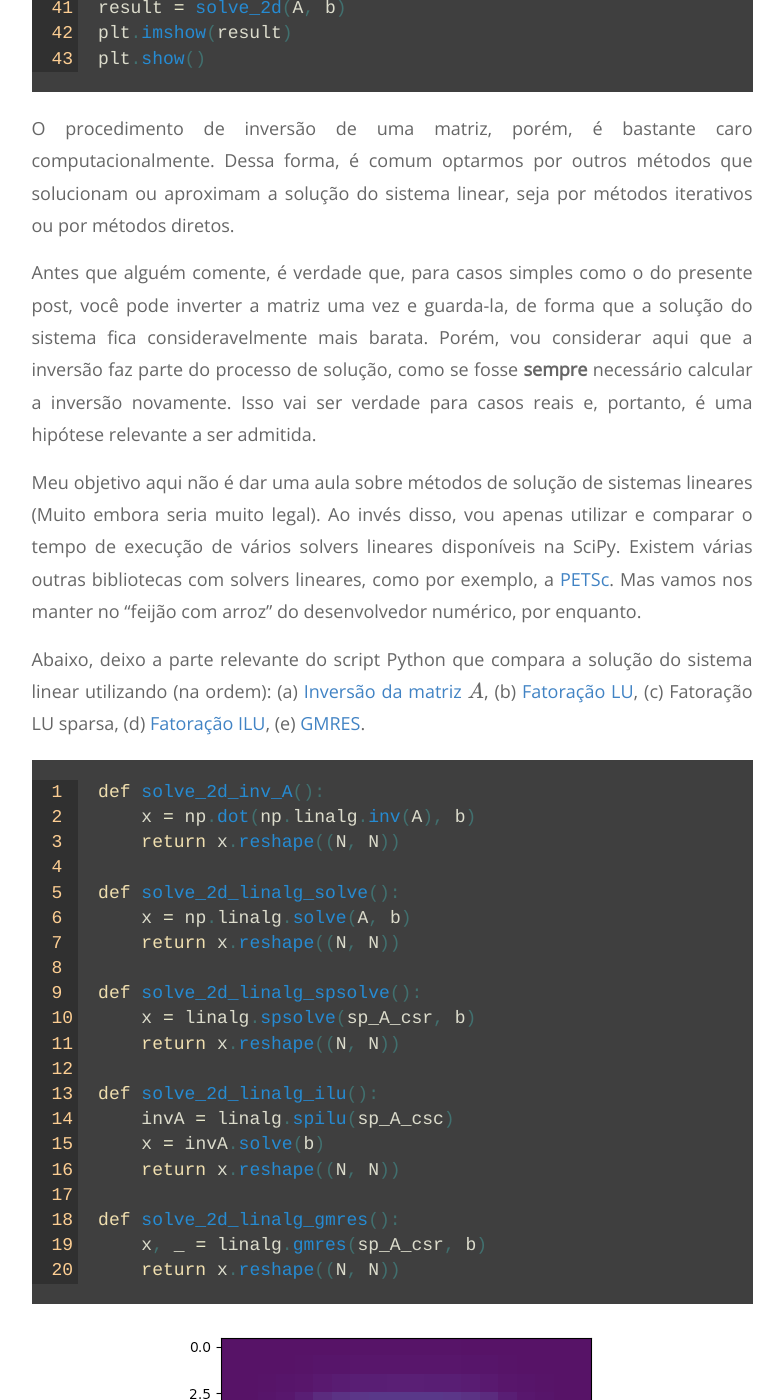
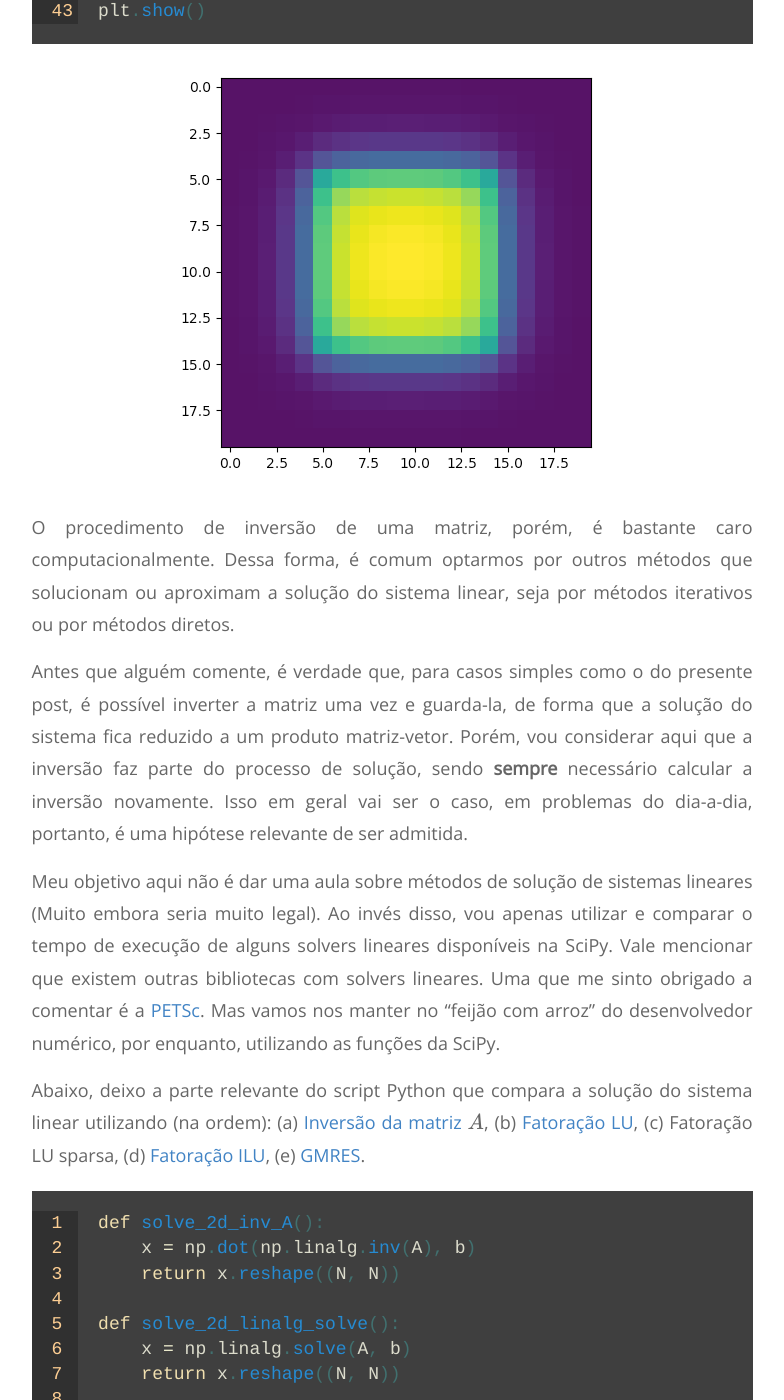
Before and after one commit to tarcisiofischer/tarcisiofischer.github.io, a Jekyll site: the page built from _posts/2020-02-24-resolvendo-a-equacao-da-difusao-em-python-parte-3.md, in a window 1280 px wide and 1400 px high, scrolled down 2288 px. Shown: the whole window, without its empty margins (248-1032 px from the left). Built offline with Jekyll 4.4.1, drawn with Linux system fonts in a browser that asks for light colours; formulas are drawn with MathJax 3; some of the changed text lies outside the part shown.

Commit message:
Minor fixes

```diff
--- a/_posts/2020-02-24-resolvendo-a-equacao-da-difusao-em-python-parte-3.md
+++ b/_posts/2020-02-24-resolvendo-a-equacao-da-difusao-em-python-parte-3.md
@@ -4,15 +4,12 @@
 ---
 
 Chegamos ao terceiro post da série. Até agora, ignorando o termo fonte,
-construímos todos os termos para montar e resolver o sistema linear. Nesse post,
-nos concentraremos em uma das partes que eu mais gosto nesse processo: a solução
-do sistema linear.
+temos todos os termos para montar e resolver o sistema linear. Nesse post,
+nos concentraremos nessa, que é uma das partes que eu mais gosto nesse processo!
+No próximo post da série, finalmente colocaremos todo o processo em um loop para
+resolver a parcela transiente, e faremos a visualização dos resultados.
 
-No próximo post da série, finalmente colocaremos todo o processo em um loop para
-resolver a parcela transiente, e finalmente faremos a visualização dos
-resultados.
-
-Conforme pedidos, vou extender essa série para 5 posts, ao invés de 4. No
+Conforme pedidos, vou extender essa série para 5 posts (Ao invés de 4). No
 quinto, trabalharemos um pouco na integração de Python com C++, ou seja,
 chamaremos uma função implementada em C++ a partir do Python. Aguardem ;)
 
@@ -35,7 +32,7 @@
 $$
 
 Portanto, para resolver o problema, precisamos "simplesmente" inverter a matriz
-$A$ e multiplicar pelo vetor $b$. E de fato, isso funciona, conforme pode ser
+$A$ e multiplicar pelo vetor $b$. De fato, isso funciona, conforme pode ser
 observado no código a seguir:
 
 {% highlight python linenos %}
@@ -84,24 +81,30 @@
 plt.show()
 {% endhighlight %}
 
+{:refdef: style="text-align: center;"}
+![Solução do sistema linear](/images/post3-img1.png)
+{: refdef}
+
 O procedimento de inversão de uma matriz, porém, é bastante caro
 computacionalmente. Dessa forma, é comum optarmos por outros métodos que
 solucionam ou aproximam a solução do sistema linear, seja por métodos iterativos
 ou por métodos diretos.
 
 Antes que alguém comente, é verdade que, para casos
-simples como o do presente post, você pode inverter a matriz uma vez e
-guarda-la, de forma que a solução do sistema fica consideravelmente mais barata.
-Porém, vou considerar aqui que a inversão faz parte do processo de solução,
-como se fosse **sempre** necessário calcular a inversão novamente. Isso vai ser
-verdade para casos reais e, portanto, é uma hipótese relevante a ser admitida.
+simples como o do presente post, é possível inverter a matriz uma vez e
+guarda-la, de forma que a solução do sistema fica reduzido a um produto
+matriz-vetor. Porém, vou considerar aqui que a inversão faz parte do processo de
+solução, sendo **sempre** necessário calcular a inversão novamente. Isso em
+geral vai ser o caso, em problemas do dia-a-dia, portanto, é uma hipótese
+relevante de ser admitida.
 
 Meu objetivo aqui não é dar uma aula sobre métodos de solução de sistemas
 lineares (Muito embora seria muito legal). Ao invés disso, vou apenas
-utilizar e comparar o tempo de execução de vários solvers lineares disponíveis
-na SciPy. Existem várias outras bibliotecas com solvers lineares, como por
-exemplo, a [PETSc](https://www.mcs.anl.gov/petsc/). Mas vamos nos manter no
-"feijão com arroz" do desenvolvedor numérico, por enquanto.
+utilizar e comparar o tempo de execução de alguns solvers lineares disponíveis
+na SciPy. Vale mencionar que existem outras bibliotecas com solvers lineares.
+Uma que me sinto obrigado a comentar é a [PETSc](https://www.mcs.anl.gov/petsc/).
+Mas vamos nos manter no "feijão com arroz" do desenvolvedor numérico, por
+enquanto, utilizando as funções da SciPy.
 
 Abaixo, deixo a parte relevante do script Python que compara a solução do
 sistema linear utilizando (na ordem):
@@ -134,10 +137,6 @@
     return x.reshape((N, N))
 {% endhighlight %}
 
-{:refdef: style="text-align: center;"}
-![Solução do sistema linear](/images/post3-img1.png)
-{: refdef}
-
 Com o detalhe que os métodos esparsos necessitam da matriz $A$ convertida para
 esparsa. Tentei "documentar" isso no código por meio do nome das variáveis.
 Dessa forma, sp_A_csr é a versão esparsa (sp) de $A$ em CSR, e sp_A_csc a
@@ -147,8 +146,9 @@
 
 Para fazer a comparação, estou utilizando o [pandas](https://pandas.pydata.org/).
 Montei uma pequena estrutura de dicionários pra guardar os dados de cada caso.
-Aqui, não vou observar o erro na solução final (O que seria interessante,
-principalmente para os métodos iterativos), e não vou utilizar pré-condicionadores.
+Aqui, não vou observar o erro (imprecisão dos solvers) na solução final, e não
+vou utilizar pré-condicionadores.
+
 A ideia geral é simplesmente executar cada um dos métodos, variando o tamanho
 da matriz com $N=10$ até $N=40$, e guardar o tempo de execução para resolver
 o sistema linear 1000 vezes (Utilizando [timeit](https://docs.python.org/2/library/timeit.html)).
@@ -237,7 +237,7 @@
 # Resultados e conclusão
 
 Foram, então, gerados dois resultados relevantes com a execução do código acima:
-(a) O plot comparativo para cada método e (b) O print com os tempos absolutos.
+(a) O print com os tempos absolutos e (b) O plot comparativo para cada método.
 Os dois contém a mesma informação, mas com apresentação diferente:
 
 {% highlight python linenos %}
```
